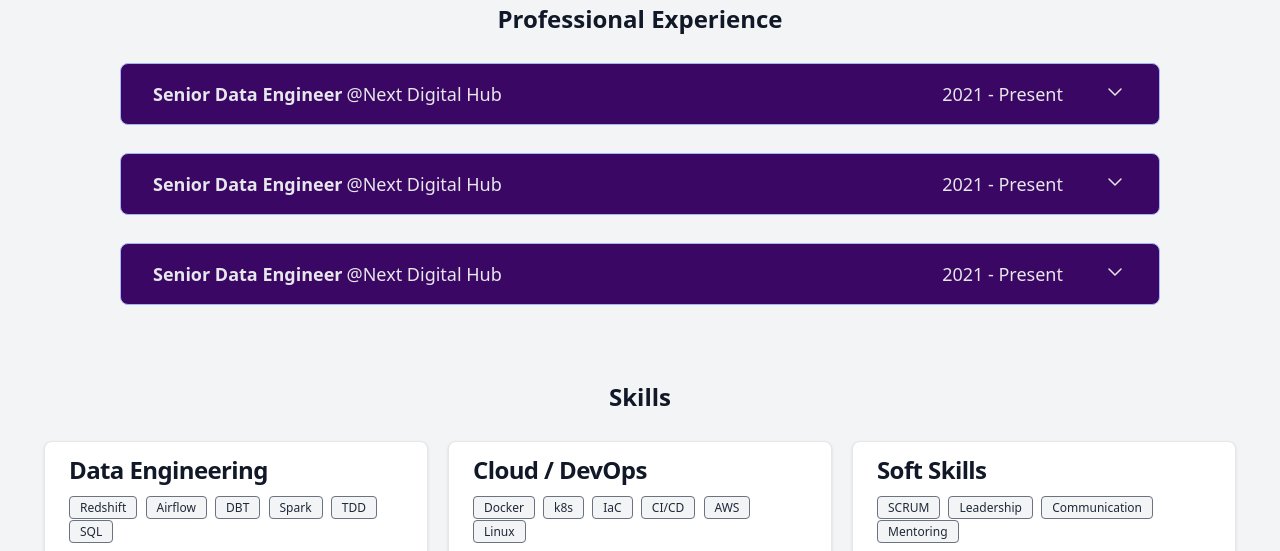
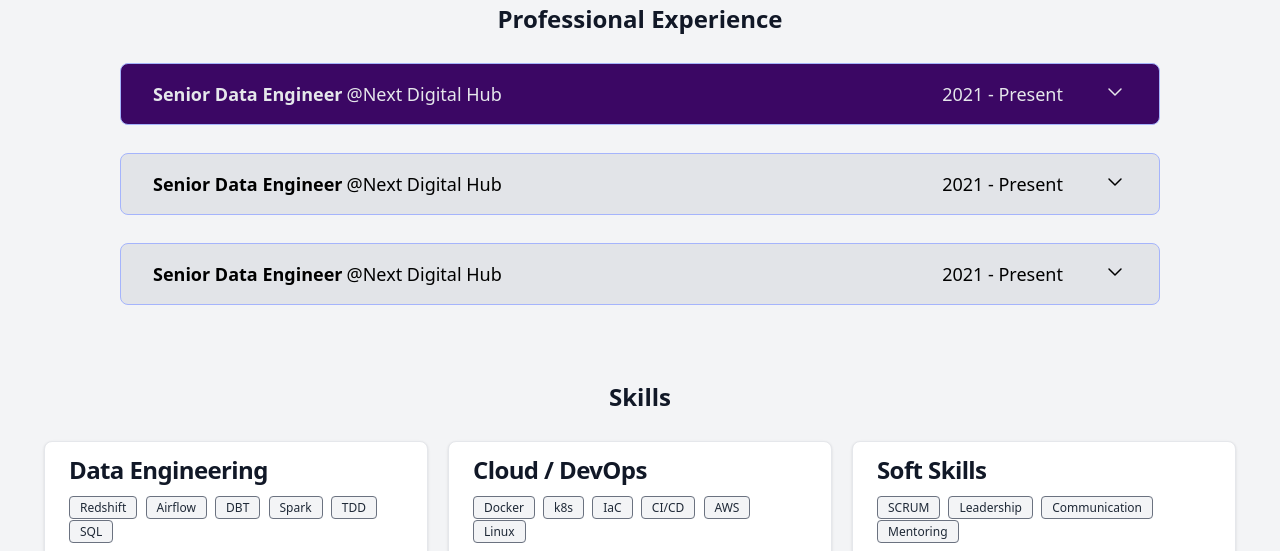
Before and after one commit to ambaena/alfonsobaena.dev, a plain HTML site: page index.html in a window 1280 px wide. Shown: the part 921-1472 px from the top of the page. Drawn offline with nearby package versions, Linux system fonts and the light colour scheme.

Commit message:
🧑🏻‍🎨 style: secondary professional experience design

```diff
--- a/index.html
+++ b/index.html
@@ -65,7 +65,7 @@
             <p class="p-3">Lorem Ipsum is simply dummy text of the printing and typesetting industry. Lorem Ipsum has been the industry's standard dummy text ever since the 1500s, when an unknown printer took a galley of type and scrambled it to make a type specimen book. It has survived not only five centuries, but also the leap into electronic typesetting, remaining essentially unchanged. It was popularised in the 1960s with the release of Letraset sheets containing Lorem Ipsum passages, and more recently with desktop publishing software like Aldus PageMaker including versions of Lorem Ipsum.</p>
           </details>
 
-          <details class="m-auto mb-3 w-full cursor-pointer divide-y divide-purple-500 rounded-lg border border-indigo-300 bg-purple-950 px-8 text-base lg:text-lg text-gray-200 open:bg-gray-400 open:bg-opacity-20 open:text-black open:shadow-[0px_0px_30px_5px_#9f7aea] hover:shadow-[0px_0px_20px_5px_#B794F4] lg:w-10/12 [&_svg]:open:-rotate-180">
+          <details class="m-auto mb-3 w-full cursor-pointer divide-y divide-gray-600 rounded-lg border border-indigo-300 bg-gray-400 bg-opacity-20 px-8 text-base lg:text-lg open:shadow-[0px_0px_30px_5px_#9f7aea] hover:shadow-[0px_0px_20px_5px_#E9D8FD] lg:w-10/12 [&_svg]:open:-rotate-180">
             <summary class="flex py-4">
               <h3 class="grow font-semibold">Senior Data Engineer<span class="px-1 font-light">@Next Digital Hub</span></h3>
               <p class="pr-10">2021 - Present</p>
@@ -76,7 +76,7 @@
             <p class="p-3">Lorem Ipsum is simply dummy text of the printing and typesetting industry. Lorem Ipsum has been the industry's standard dummy text ever since the 1500s, when an unknown printer took a galley of type and scrambled it to make a type specimen book. It has survived not only five centuries, but also the leap into electronic typesetting, remaining essentially unchanged. It was popularised in the 1960s with the release of Letraset sheets containing Lorem Ipsum passages, and more recently with desktop publishing software like Aldus PageMaker including versions of Lorem Ipsum.</p>
           </details>
 
-          <details class="m-auto mb-3 w-full cursor-pointer divide-y divide-purple-500 rounded-lg border border-indigo-300 bg-purple-950 px-8 text-base lg:text-lg text-gray-200 open:bg-gray-400 open:bg-opacity-20 open:text-black open:shadow-[0px_0px_30px_5px_#9f7aea] hover:shadow-[0px_0px_20px_5px_#B794F4] lg:w-10/12 [&_svg]:open:-rotate-180">
+          <details class="m-auto mb-3 w-full cursor-pointer divide-y divide-gray-600 rounded-lg border border-indigo-300 bg-gray-400 bg-opacity-20 px-8 text-base lg:text-lg open:shadow-[0px_0px_30px_5px_#9f7aea] hover:shadow-[0px_0px_20px_5px_#E9D8FD] lg:w-10/12 [&_svg]:open:-rotate-180">
             <summary class="flex py-4">
               <h3 class="grow font-semibold">Senior Data Engineer<span class="px-1 font-light">@Next Digital Hub</span></h3>
               <p class="pr-10">2021 - Present</p>
```
